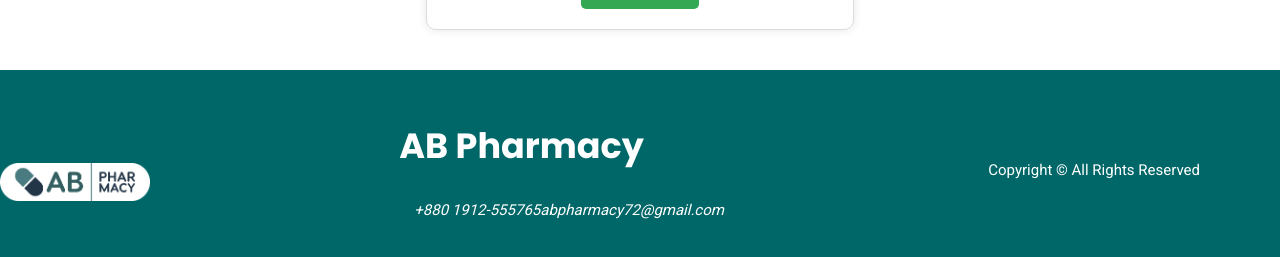
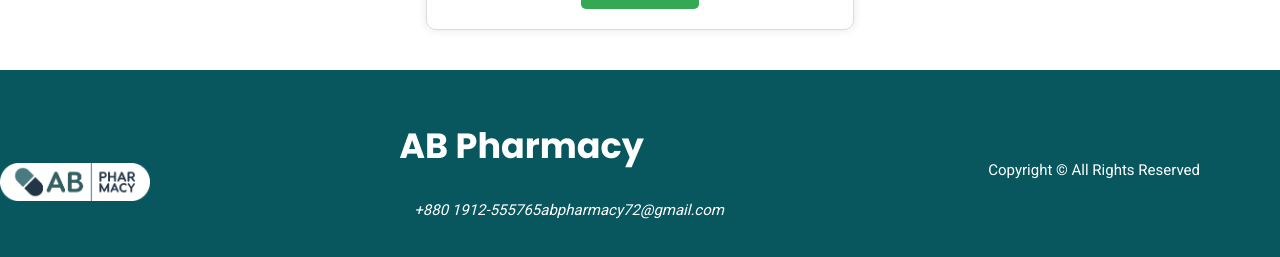
Before and after one commit to dhruba-datta/AB-Pharmacy-React, a React (Create React App) app: page / in a window 1280 px wide. Shown: the part 1340-1597 px from the top of the page. Built offline with nearby package versions, Linux system fonts and the light colour scheme; no server answers.

Commit message:
footer color changed

```diff
--- a/src/Footer.css
+++ b/src/Footer.css
@@ -1,5 +1,5 @@
 .footer {
-  background-color: #006769; /* Dark gray */
+  background-color: #08575f; /* Dark gray */
   color: #fff;
   text-align: center;
   padding-top: 20px;
```
